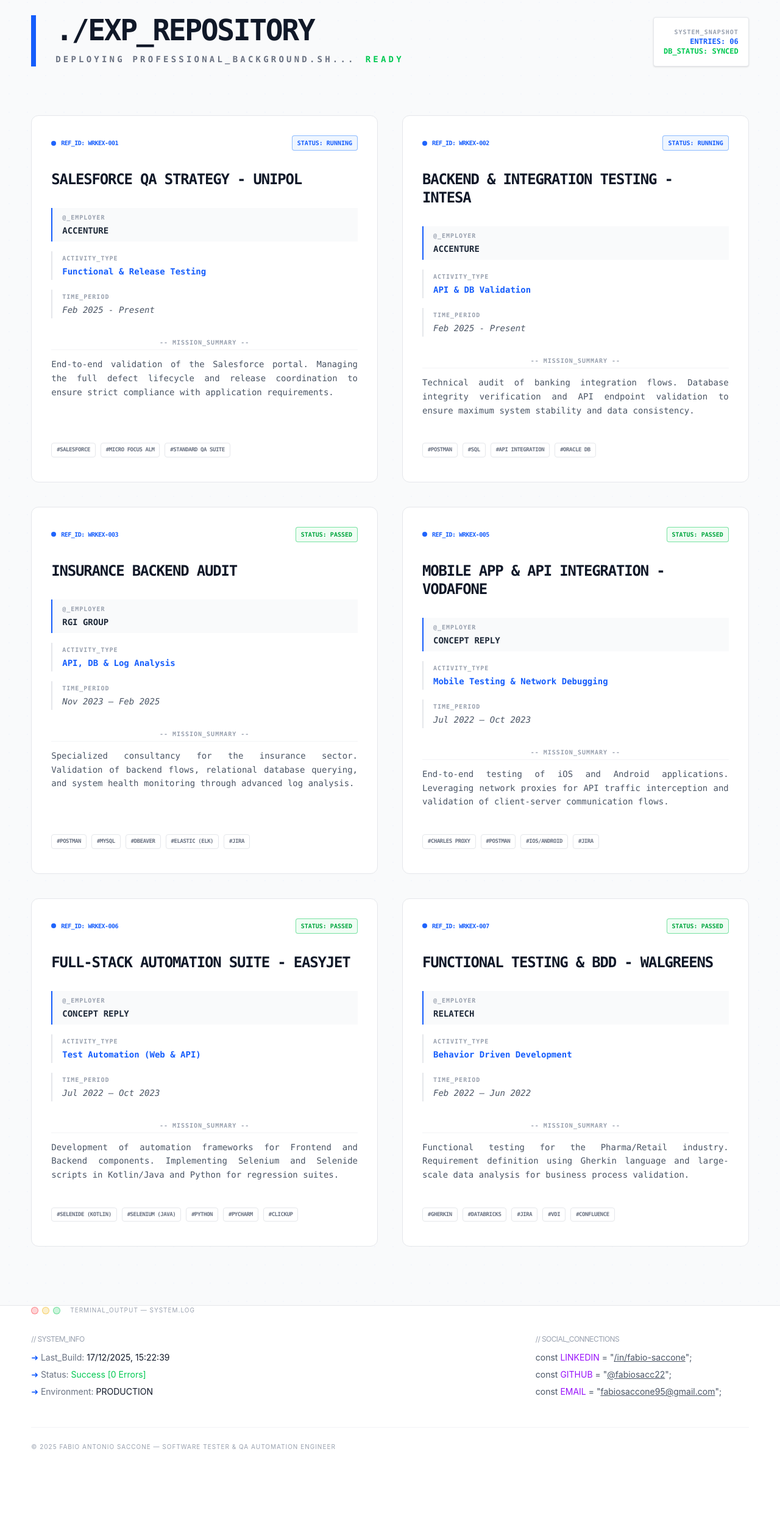
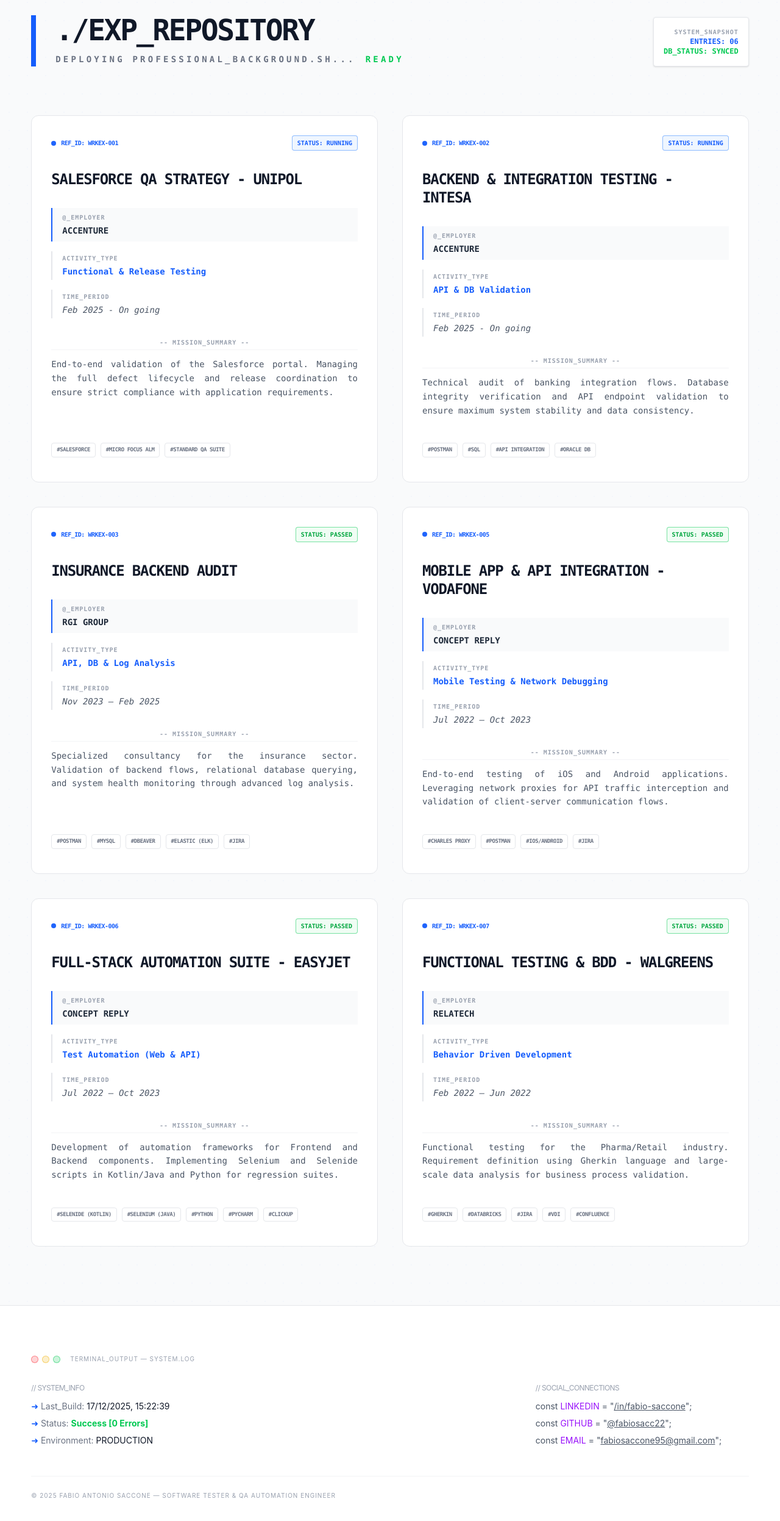
Before and after one commit to fabiosacc22/MyPortfolio, a React (Vite) app: page / in a window 1280 px wide. Shown: the part 1322-3816 px from the top of the page at 61% size. Before the commit the page ends 3702 px from the top, so only its background shows below. Built offline with nearby package versions, Linux system fonts and the light colour scheme.

Commit message:
Improvements

```diff
--- a/src/components/Footer.tsx
+++ b/src/components/Footer.tsx
@@ -3,30 +3,42 @@
 
 const Footer: React.FC = () => {
   const currentYear = new Date().getFullYear();
-
-  // Stato per la data e ora dinamica
   const [timestamp, setTimestamp] = useState(new Date().toLocaleString('it-IT'));
-  // Stato per il feedback della copia email
   const [copied, setCopied] = useState(false);
 
+  // Stato per gli errori
+  const [errorCount, setErrorCount] = useState(0);
+
   useEffect(() => {
-    // Aggiorna l'orario ogni minuto
+    // Timer per l'orario
     const timer = setInterval(() => {
       setTimestamp(new Date().toLocaleString('it-IT'));
     }, 60000);
 
-    return () => clearInterval(timer);
+    // ASCOLTATORE PER IL BOTTONE NELL'HERO
+    const handleErrorSignal = () => {
+      setErrorCount(prev => prev + 1);
+    };
+
+    window.addEventListener('run-test-suite', handleErrorSignal);
+
+    return () => {
+      clearInterval(timer);
+      window.removeEventListener('run-test-suite', handleErrorSignal);
+    };
   }, []);
 
   const handleCopyEmail = (e: React.MouseEvent) => {
-    e.preventDefault(); // Impedisce l'apertura del client mail
+    e.preventDefault();
     navigator.clipboard.writeText(siteConfig.email);
     setCopied(true);
-    setTimeout(() => setCopied(false), 2000); // Reset messaggio dopo 2 sec
+    setTimeout(() => setCopied(false), 2000);
   };
 
   return (
-<footer className="bg-white dark:bg-gray-900 border-t border-gray-200 dark:border-gray-800">      <div className="w-[92%] max-w-7xl mx-auto">
+    // Ho aggiunto pt-20 per distanziarlo bene dalla sezione superiore
+    <footer className="bg-white dark:bg-gray-900 border-t border-gray-200 dark:border-gray-800 pt-20 pb-12">
+      <div className="w-[92%] max-w-7xl mx-auto">
 
         {/* Terminal Header */}
         <div className="flex items-center gap-2 mb-8">
@@ -43,41 +55,42 @@
         {/* Grid Layout */}
         <div className="flex flex-col md:flex-row md:justify-between gap-10 text-sm">
 
-          {/* Colonna Sinistra: System Info */}
           <div className="space-y-2 min-w-[250px]">
             <p className="text-gray-400 text-xs mb-3 uppercase tracking-tighter">// System_Info</p>
             <p className="text-gray-500 dark:text-gray-400">
               <span className="text-blue-600 dark:text-blue-400">➜</span> Last_Build: <span className="text-gray-900 dark:text-gray-100">{timestamp}</span>
             </p>
+
+            {/* STATUS DINAMICO: reagisce al click dell'Hero */}
             <p className="text-gray-500 dark:text-gray-400">
-              <span className="text-blue-600 dark:text-blue-400">➜</span> Status: <span className="text-green-500">Success [0 Errors]</span>
+              <span className="text-blue-600 dark:text-blue-400">➜</span> Status: {errorCount === 0 ? (
+                <span className="text-green-500 font-bold">Success [0 Errors]</span>
+              ) : (
+                <span className="text-red-500 font-bold animate-pulse">Critical [{errorCount} Errors]</span>
+              )}
             </p>
+
             <p className="text-gray-500 dark:text-gray-400">
               <span className="text-blue-600 dark:text-blue-400">➜</span> Environment: <span className="text-gray-900 dark:text-gray-100 uppercase">Production</span>
             </p>
           </div>
 
-          {/* Colonna Social Connections dinamica */}
           <div className="space-y-2 min-w-[350px]">
             <p className="text-gray-400 text-xs mb-3 uppercase tracking-tighter">// Social_Connections</p>
-
             <div className="flex flex-col gap-2">
               <a href={siteConfig.socials.linkedin} target="_blank" rel="noreferrer"
                  className="group text-gray-600 dark:text-gray-400 hover:text-blue-600 transition-colors">
                 const <span className="text-purple-600 dark:text-purple-400 uppercase">Linkedin</span> = "<u>{siteConfig.linkedinUsername}</u>";
               </a>
-
               <a href={siteConfig.socials.github} target="_blank" rel="noreferrer"
                  className="group text-gray-600 dark:text-gray-400 hover:text-blue-600 transition-colors">
                 const <span className="text-purple-600 dark:text-purple-400 uppercase">Github</span> = "<u>{siteConfig.githubUsername}</u>";
               </a>
-
               <div className="flex items-center gap-4">
                 <button onClick={handleCopyEmail}
                    className="group text-gray-600 dark:text-gray-400 hover:text-blue-600 transition-colors text-left">
                   const <span className="text-purple-600 dark:text-purple-400 uppercase">Email</span> = "<u>{siteConfig.email}</u>";
                 </button>
-
                 {copied && (
                   <span className="text-[10px] bg-green-500 text-white px-2 py-0.5 rounded animate-pulse">
                     COPIED!
@@ -88,7 +101,6 @@
           </div>
         </div>
 
-        {/* Footer Bottom */}
         <div className="mt-12 pt-6 border-t border-gray-100 dark:border-gray-900">
           <p className="text-[10px] text-gray-400 uppercase tracking-widest">
             © {currentYear} {siteConfig.name.toUpperCase()} — {siteConfig.role.toUpperCase()}
--- a/src/components/Hero.tsx
+++ b/src/components/Hero.tsx
@@ -25,8 +25,15 @@
   const [descriptionText, setDescriptionText] = useState('');
   const [isScannerOpen, setIsScannerOpen] = useState(false);
 
+  // --- LOGICA CLICK: EMISSIONE SEGNALE PER FOOTER ---
+  const handleRunTest = () => {
+    setIsScannerOpen(true);
+    // Invia il Custom Event intercettato dal Footer per incrementare gli errori
+    window.dispatchEvent(new Event('run-test-suite'));
+  };
+
   // --- 1. SEQUENZA DI BOOT (COMANDO, BARRA, TITOLO) ---
-   useEffect(() => {
+  useEffect(() => {
     let timer: ReturnType<typeof setInterval>;
 
     if (bootStep === 0) {
@@ -86,10 +93,7 @@
         if (i === fullText.length) {
           clearInterval(timer);
           setTimeout(() => {
-            // Questo triggera l'inizio della cascata (opacity 0 -> 100)
             setIsDescriptionDone(true);
-
-            // Calcolo del tempo per resettare i delay (per l'hover istantaneo)
             const totalSkillsDelay = (techStack.length * 150) + 800;
             setTimeout(() => setAnimationsComplete(true), totalSkillsDelay);
           }, 400);
@@ -154,13 +158,13 @@
                   {!animationsComplete && bootStep === 4 && <span className="animate-pulse ml-1 inline-block h-5 w-1 bg-blue-600"></span>}
                 </p>
 
-                {/* --- SEZIONE CASCATA: BOTTONI E SKILLS --- */}
+                {/* BOTTONI E SKILLS */}
                 <div className="w-full flex flex-col items-center">
 
-                  {/* BOTTONI A COMPARSA */}
                   <div className="flex flex-col sm:flex-row gap-6 items-center justify-center w-full">
+                    {/* TRIGGER PER IL FOOTER */}
                     <button
-                      onClick={() => setIsScannerOpen(true)}
+                      onClick={handleRunTest}
                       style={{ transitionDelay: animationsComplete ? '0ms' : '150ms' }}
                       className={`px-8 py-3 bg-blue-600 hover:bg-blue-700 text-white rounded shadow-[4px_4px_0px_0px_rgba(0,0,0,1)] dark:shadow-[4px_4px_0px_0px_rgba(255,255,255,0.3)] active:shadow-none active:translate-x-[2px] active:translate-y-[2px] transition-all font-bold uppercase text-sm transform
                         ${isDescriptionDone ? 'opacity-100 translate-y-0' : 'opacity-0 translate-y-4'}`}
@@ -176,7 +180,7 @@
                     </button>
                   </div>
 
-                  {/* SKILLS GRID A CASCATA */}
+                  {/* SKILLS GRID */}
                   <div className="mt-20 w-full max-w-4xl mx-auto">
                     <div className="grid grid-cols-2 md:grid-cols-4 gap-4 text-[10px] md:text-xs font-bold uppercase tracking-[0.2em] text-gray-500 justify-items-center">
                       {techStack.map((item, index) => (
--- a/src/data/experiences.ts
+++ b/src/data/experiences.ts
@@ -22,7 +22,7 @@
       status: "RUNNING",
       description: "End-to-end validation of the Salesforce portal. Managing the full defect lifecycle and release coordination to ensure strict compliance with application requirements.",
       tools: ["Salesforce", "Micro Focus ALM", "Standard QA Suite"],
-      date: "Feb 2025 - Present",
+      date: "Feb 2025 - On going",
       logs: [
         "Syncing with Accenture/Unipol requirements...",
         "Defining Test Cases for Salesforce modules...",
@@ -39,7 +39,7 @@
       status: "RUNNING",
       description: "Technical audit of banking integration flows. Database integrity verification and API endpoint validation to ensure maximum system stability and data consistency.",
       tools: ["Postman", "SQL", "API Integration", "Oracle DB"],
-      date: "Feb 2025 - Present",
+      date: "Feb 2025 - On going",
       logs: [
         "Establishing secure connection to DB...",
         "Validating API endpoints via Postman requests...",
```
